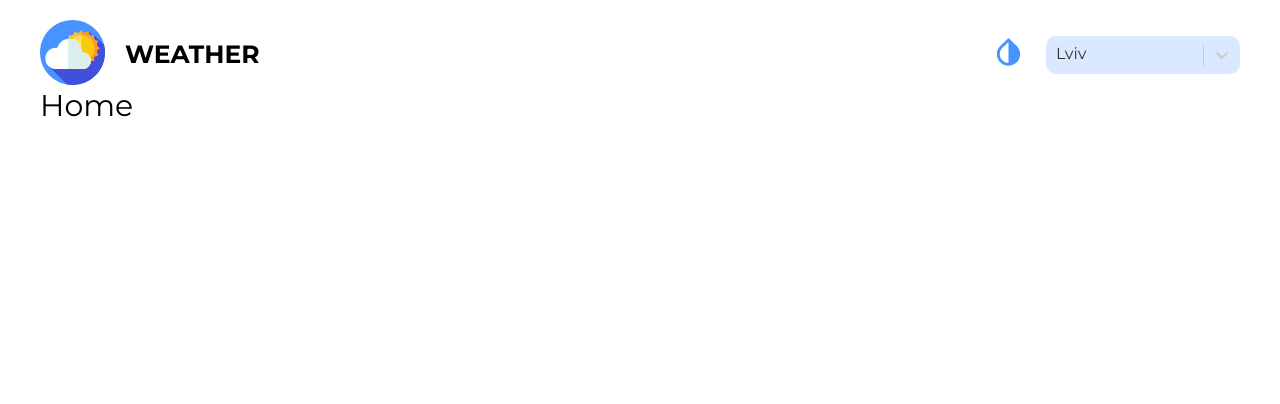
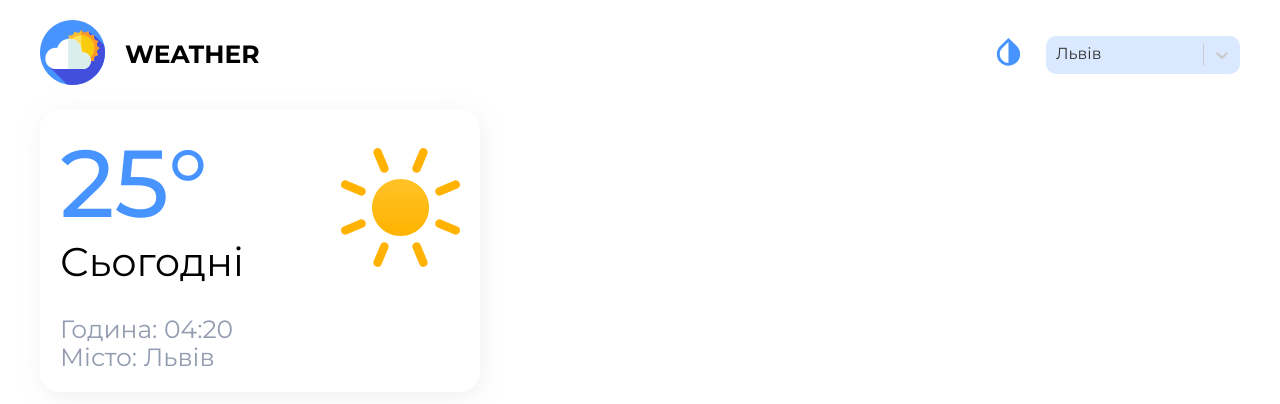
Before and after one commit to pashabraun88/weather, a React (Create React App) app: page /Home in a window 1280 px wide. Shown: the top 404 px of the page. Built offline with nearby package versions, Linux system fonts and the light colour scheme.

Commit message:
created components ThisDay,ThisDayInfo, stylized ThisDay, created variables style for this block

```diff
--- a/src/pages/Home/Home.tsx
+++ b/src/pages/Home/Home.tsx
@@ -1,7 +1,13 @@
 import s from './Home.module.scss'
+import { ThisDay } from './components/ThisDay/ThisDay'
+
 
 interface Props {}
 
 export const Home = (props: Props) => {
-    return <div className={s.home}>Home</div>
+    return (
+    <div className={s.home}>
+        <ThisDay />
+    </div>
+    )
 }
--- /dev/null
+++ b/src/pages/Home/components/ThisDay/ThisDay.module.scss
@@ -0,0 +1,42 @@
+@import '../../../../styles/variables.scss';
+
+.this__day {
+    margin-top: 20px;
+    padding: 20px;
+    max-width: 400px;
+    width: 100%;
+    background: $lite-background;
+    box-shadow: $box-shadow;
+    border-radius: $border-radius;
+}
+
+.top__block {
+    display: flex;
+    justify-content: space-between;
+    align-items: center;
+    width: 100%;
+    margin-bottom: 30px;
+    svg{
+        width: 119px;
+        height: 119px;
+    }
+    .this__temp {
+        font-size: 95px;
+        font-weight: 500;
+        color: $primary-color;
+    }
+}
+
+.this__day_name {
+    font-weight: 400;
+    font-size: 40px;
+    color: $lite-color;
+}
+
+.bottom__block {
+    .this__time,
+    .this__city {
+        color: $base-color;
+        font-size: 25px;
+    }
+}
--- /dev/null
+++ b/src/pages/Home/components/ThisDay/ThisDay.tsx
@@ -0,0 +1,25 @@
+
+import { GlobalSvgSelector } from '../../../../assets/images/icons/global/GlobalSvgSelector';
+import s from './ThisDay.module.scss';
+
+
+interface Props{}
+
+export const ThisDay = (props: Props) => {
+    return (
+    <header className={s.this__day}>
+        <div className={s.top__block}>
+            <div className={s.top__block_wrapper}>
+                <div className={s.this__temp}>25°</div>
+                <div className={s.this__day_name}>Сьогодні</div>
+            </div>
+        <GlobalSvgSelector id="sun"/>
+        </div>
+        <div className={s.bottom__block}>
+            <div className={s.this__time}>Година: <span>04:20</span></div>
+            <div className={s.this__city}>Місто: <span>Львів</span></div>
+        </div>
+    </header>
+    )
+
+}
--- a/src/shared/Header/Header.tsx
+++ b/src/shared/Header/Header.tsx
@@ -8,9 +8,9 @@ interface Props{}
 
 export const Header = (props: Props) => {
     const options = [
-        { value: 'city-1', label: 'Lviv' },
-        { value: 'city-2', label: 'Kyiv' },
-        { value: 'city-3', label: 'Novoyavorivsk' }
+        { value: 'city-1', label: 'Львів' },
+        { value: 'city-2', label: 'Київ' },
+        { value: 'city-3', label: 'Новояворівськ' }
     ];
 
     const colorStyles = {
--- a/src/styles/index.scss
+++ b/src/styles/index.scss
@@ -8,5 +8,4 @@ body {
 .container {
     max-width: 1200px;
     margin: 20px auto ;
-
 }
--- a/src/styles/variables.scss
+++ b/src/styles/variables.scss
@@ -0,0 +1,6 @@
+$primary-color: #4793FF;
+$lite-color: #000;
+$lite-background: #fff;
+$box-shadow: 2px 5px 25px -3px rgba(180, 180, 180, 0.25);
+$border-radius: 20px;
+$base-color: #939cb0
```
Also changed, not shown: package.json (+6 -1 lines), src/pages/Home/components/ThisDayInfo/ThisDayInfo.tsx (added, +16 -0 lines), src/pages/Home/components/ThisDayInfo/ThisDayInfo.module.scss (added), 1 other file (tests, documents, lock files or other folders).
